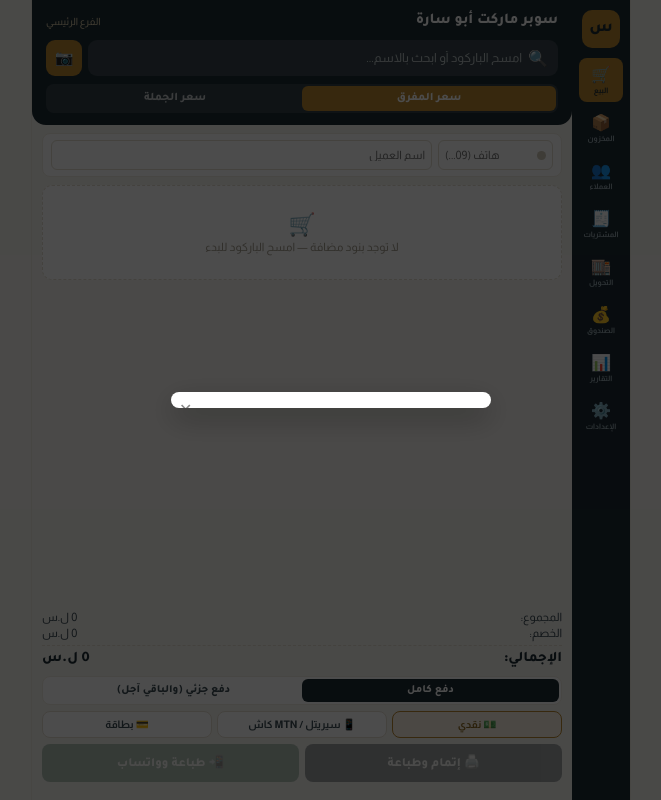
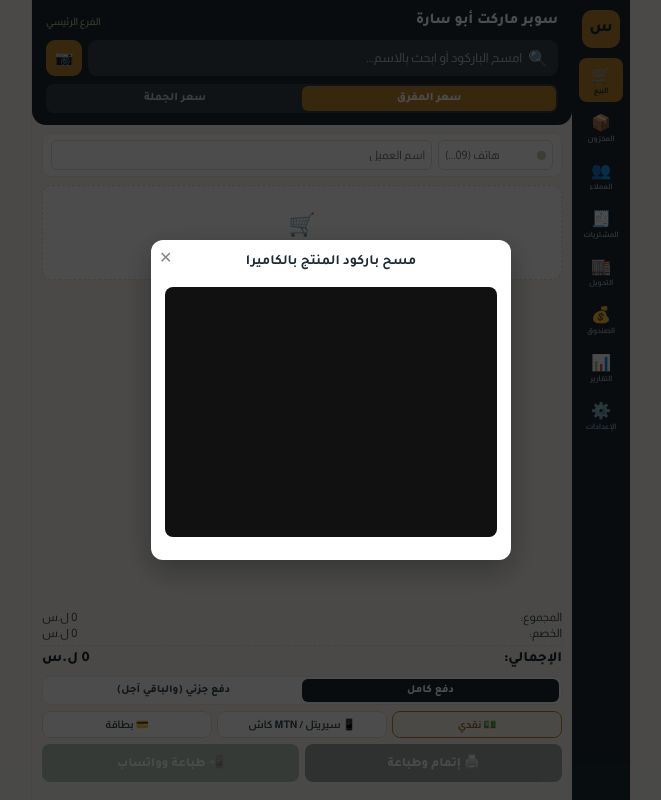
Before and after one commit to alfahadFF/Accounting, a plain HTML site: page index.html in a window 1280 px wide. Both pictures are taken after a click on the element "كاميرا الموبايل". Shown: the whole page, without its empty margins (309-970 px from the left). Drawn offline with nearby package versions, Linux system fonts and the light colour scheme; a script that the page names is missing.

Commit message:
Update index.html

```diff
--- a/index.html
+++ b/index.html
@@ -271,6 +271,32 @@
     border-radius:7px;font-family:'Tajawal';font-weight:800;font-size:12.5px;cursor:pointer;
   }
 
+  /* تنسيقات نافذة الكاميرا وقارئ الباركود */
+  #scannerModal .modal-card {
+    width: 90%;
+    max-width: 360px;
+    min-height: 320px;
+    background: #fff;
+    border-radius: 12px;
+    padding: 14px;
+    display: flex;
+    flex-direction: column;
+    align-items: center;
+    position: relative;
+  }
+  #reader {
+    width: 100% !important;
+    min-height: 250px !important;
+    background: #111;
+    border-radius: 8px;
+    overflow: hidden;
+    margin-top: 10px;
+  }
+  #reader video {
+    object-fit: cover !important;
+    border-radius: 8px;
+  }
+
   /* إيصال الطباعة الحرارية */
   #printableReceipt{display:none;}
   @media print{
@@ -405,9 +431,10 @@
 
 <!-- نافذة الكاميرا -->
 <div class="modal-overlay" id="scannerModal">
-  <div class="modal-card" style="padding:8px;">
+  <div class="modal-card">
     <button class="modal-close" onclick="stopCameraScanner()">✕</button>
-    <div id="reader" style="width:100%;"></div>
+    <h4 style="margin:0 0 6px; font-family:'Tajawal'; font-size:14px;">مسح باركود المنتج بالكاميرا</h4>
+    <div id="reader"></div>
   </div>
 </div>
 
@@ -691,11 +718,16 @@ async function handlePhoneLookup(val){
 }
 
 /* ========================================================
-   5. الكاميرا وقراءة الباركود
+   5. الكاميرا وقراءة الباركود (مضبوطة الأبعاد والتوافق)
    ======================================================== */
 function startCameraScanner(){
-  document.getElementById('scannerModal').classList.add('show');
-  html5QrCode = new Html5Qrcode("reader");
+  const modal = document.getElementById('scannerModal');
+  modal.classList.add('show');
+
+  if(!html5QrCode){
+    html5QrCode = new Html5Qrcode("reader");
+  }
+
   html5QrCode.start(
     { facingMode: "environment" },
     { fps: 10, qrbox: { width: 230, height: 150 } },
@@ -711,7 +743,7 @@ function startCameraScanner(){
 }
 
 function stopCameraScanner(){
-  if(html5QrCode){
+  if(html5QrCode && html5QrCode.isScanning){
     html5QrCode.stop().then(() => {
       html5QrCode.clear();
       document.getElementById('scannerModal').classList.remove('show');
```
